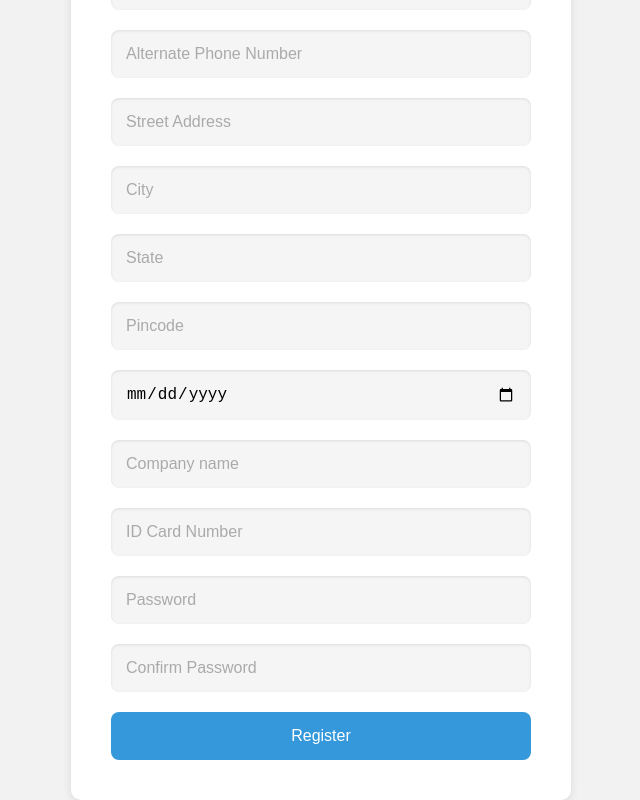
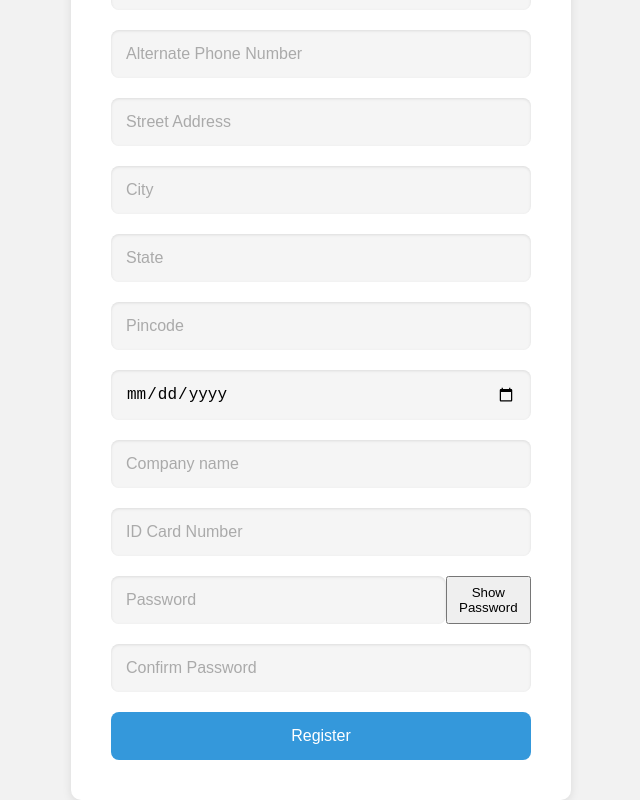
Before and after one commit to ShubhaamTiwary/TechnicalTask-ReactJs--ConsultHagnos, a React (Create React App) app: page / in a window 1280 px wide. Shown: the part 331-1131 px from the top of the page, without its empty margins (319-959 px from the left). Built offline with nearby package versions, Linux system fonts and the light colour scheme; the HTML template or start-up script is replaced by a standard one.

Commit message:
password hide/show toggle

```diff
--- a/src/App.css
+++ b/src/App.css
@@ -65,6 +65,18 @@ body {
   background-color: #ffffff;
   box-shadow: 0 0 6px rgba(0, 123, 255, 0.5);
 }
+show-password-button {
+  border: none;
+  background-color: transparent;
+  color: #3498db;
+  font-size: 14px;
+  cursor: pointer;
+  transition: color 0.3s;
+}
+
+.show-password-button:hover {
+  color: #2980b9;
+}
 
 .error {
   border-bottom-color: red;
--- a/src/App.js
+++ b/src/App.js
@@ -116,7 +116,7 @@ function App() {
       confirmPassword: value
     }));
 
-    if (formData.password!=value) {
+    if (formData.password && formData.password!=value) {
       errors.confirmPassword = "Confirm Password Did Not Match";
     }
     else{
@@ -169,6 +169,12 @@ function App() {
     } else {
       setErrors(validationErrors);
     }
+  };
+  const [showPassword, setShowPassword] = useState(false);
+
+  const handleTogglePassword = (e) => {
+    e.preventDefault();
+    setShowPassword((prevShowPassword) => !prevShowPassword);
   };
 
   const today = new Date().toISOString().split("T")[0];
@@ -314,19 +320,22 @@ function App() {
         <div className='div'>
         <input
           className={errors.password ? "error-form-field" : "form-field"}
-          type="text"
+          type={!showPassword?"password":"text"}
           placeholder="Password"
           name="password"
           value={formData.password}
           onChange={handleInputChange}
         />
+        <button className="show-password-button" onClick={handleTogglePassword}>
+          {showPassword ? "Hide" : "Show"} Password
+        </button>
         </div>
         {errors.password && <div className="error-message">{errors.password}</div>}
 
         <div className='div'>
         <input
           className={errors.confirmPassword ? "error-form-field" : "form-field"}
-          type="password"
+          type={!showPassword?"password":"text"}
           placeholder="Confirm Password"
           name="confirmPassword"
           value={formData.confirmPassword}
```
